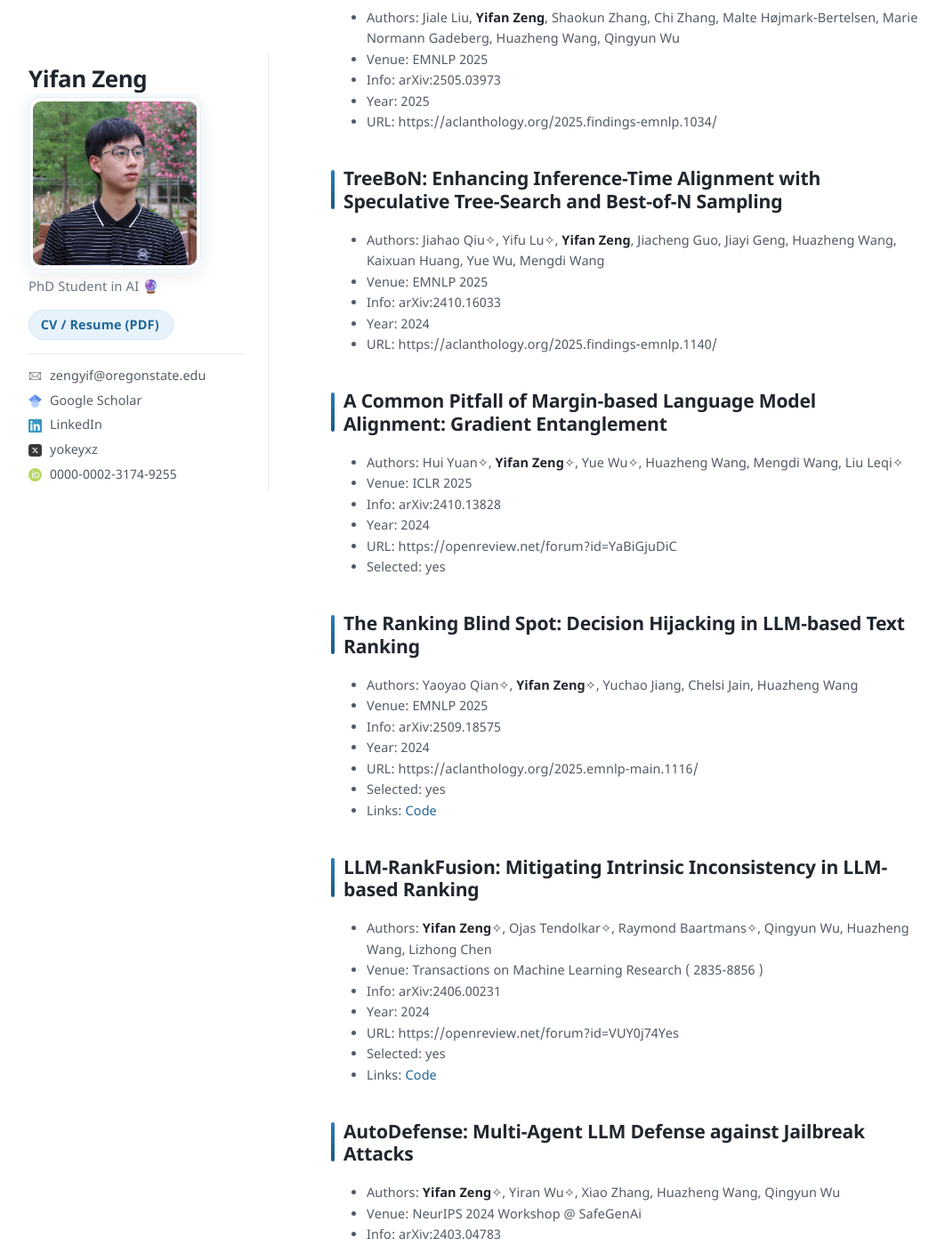
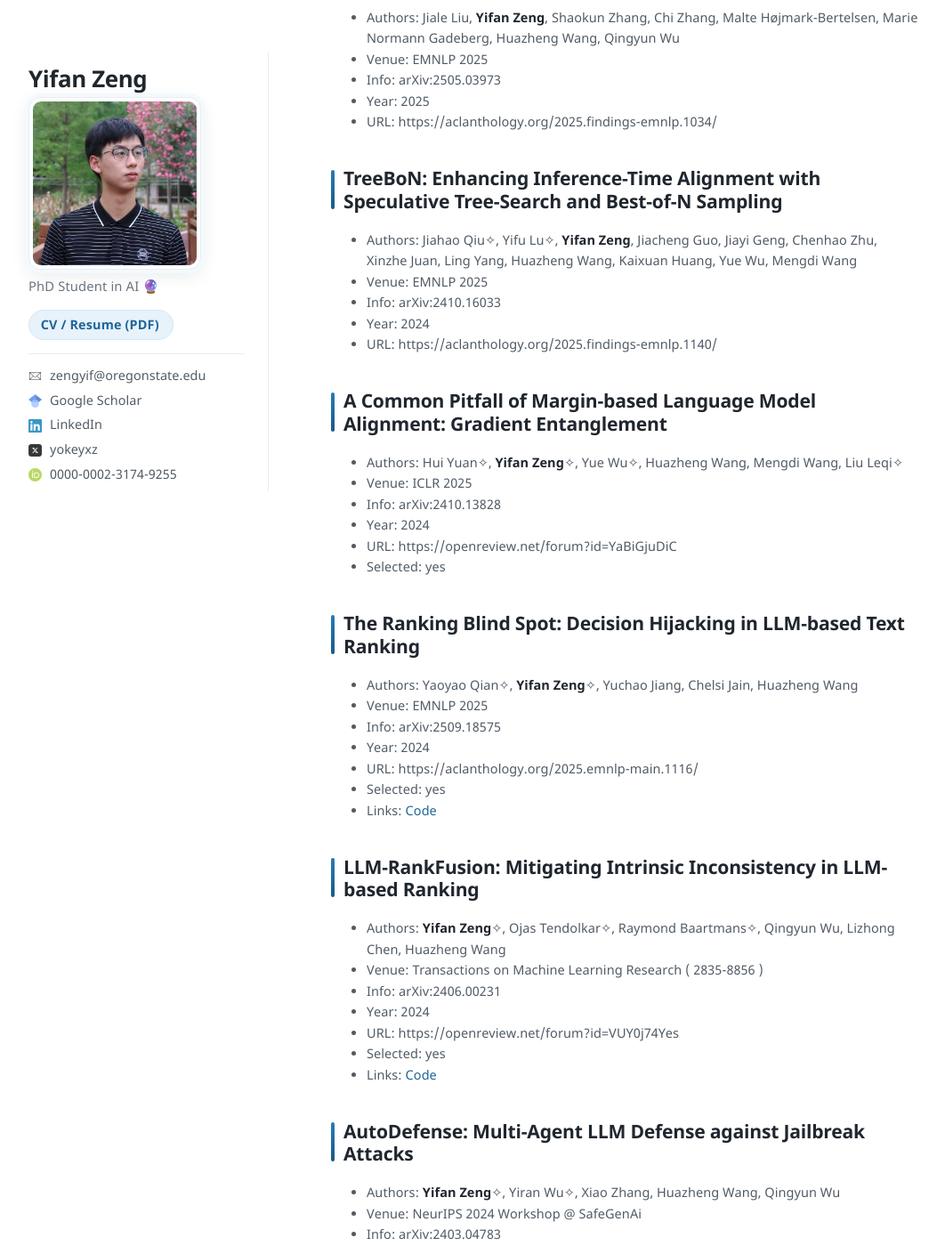
Before and after one commit to XHMY/xhmy.github.io, a Jekyll site: the page built from publications.md, in a window 1280 px wide and 1400 px high, scrolled down 1401 px. Shown: the whole window at 89% size, without its empty margins (108-1170 px from the left). Built offline with Jekyll 4.4.1, drawn with Linux system fonts in a browser that asks for light colours; our own code applies the rules of GitHub Pages for plain Markdown files.

Commit message:
Publications: match TreeBoN and LLM-RankFusion authors to the résumé
TreeBoN: add the three missing authors (Chenhao Zhu, Xinzhe Juan,
Ling Yang) so the list has all 12, in résumé order.
LLM-RankFusion: last two authors are Lizhong Chen, Huazheng Wang.

The résumé fixed both on 2026-09-23 and only the CV PDF was updated
here; publications.md had carried the old lists since the first commit.

Co-Authored-By: Claude Fable 5.2 <noreply@anthropic.com>
Claude-Session: https://claude.ai/code/session_017CWc453vt93yDJK3nCqcoJ

```diff
--- a/publications.md
+++ b/publications.md
@@ -88,7 +88,7 @@
 - URL: https://aclanthology.org/2025.findings-emnlp.1034/
 
 ## TreeBoN: Enhancing Inference-Time Alignment with Speculative Tree-Search and Best-of-N Sampling
-- Authors: Jiahao Qiu✧, Yifu Lu✧, **Yifan Zeng**, Jiacheng Guo, Jiayi Geng, Huazheng Wang, Kaixuan Huang, Yue Wu, Mengdi Wang
+- Authors: Jiahao Qiu✧, Yifu Lu✧, **Yifan Zeng**, Jiacheng Guo, Jiayi Geng, Chenhao Zhu, Xinzhe Juan, Ling Yang, Huazheng Wang, Kaixuan Huang, Yue Wu, Mengdi Wang
 - Venue: EMNLP 2025
 - Info: arXiv:2410.16033
 - Year: 2024
@@ -112,7 +112,7 @@
 - Links: [Code](https://github.com/blindspotorg/RankingBlindSpot)
 
 ## LLM-RankFusion: Mitigating Intrinsic Inconsistency in LLM-based Ranking
-- Authors: **Yifan Zeng**✧, Ojas Tendolkar✧, Raymond Baartmans✧, Qingyun Wu, Huazheng Wang, Lizhong Chen
+- Authors: **Yifan Zeng**✧, Ojas Tendolkar✧, Raymond Baartmans✧, Qingyun Wu, Lizhong Chen, Huazheng Wang
 - Venue: Transactions on Machine Learning Research ( 2835-8856 )
 - Info: arXiv:2406.00231
 - Year: 2024
```
